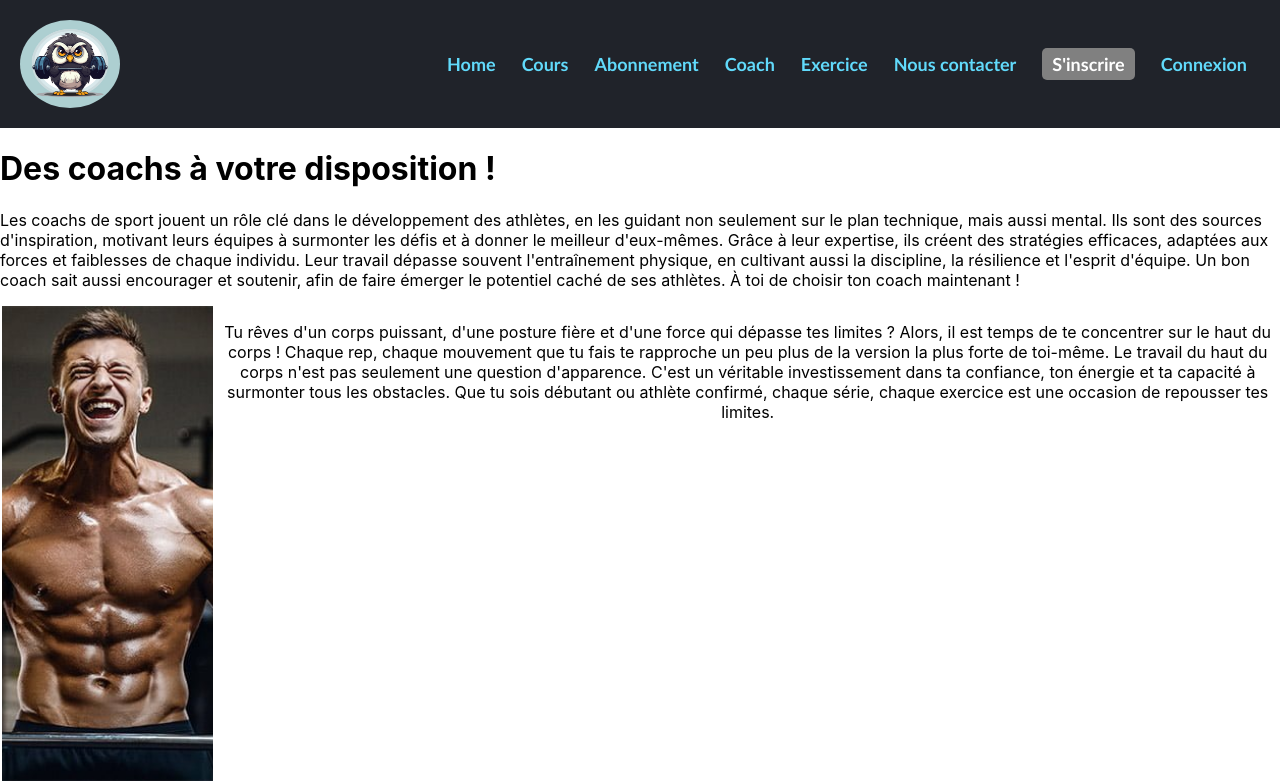
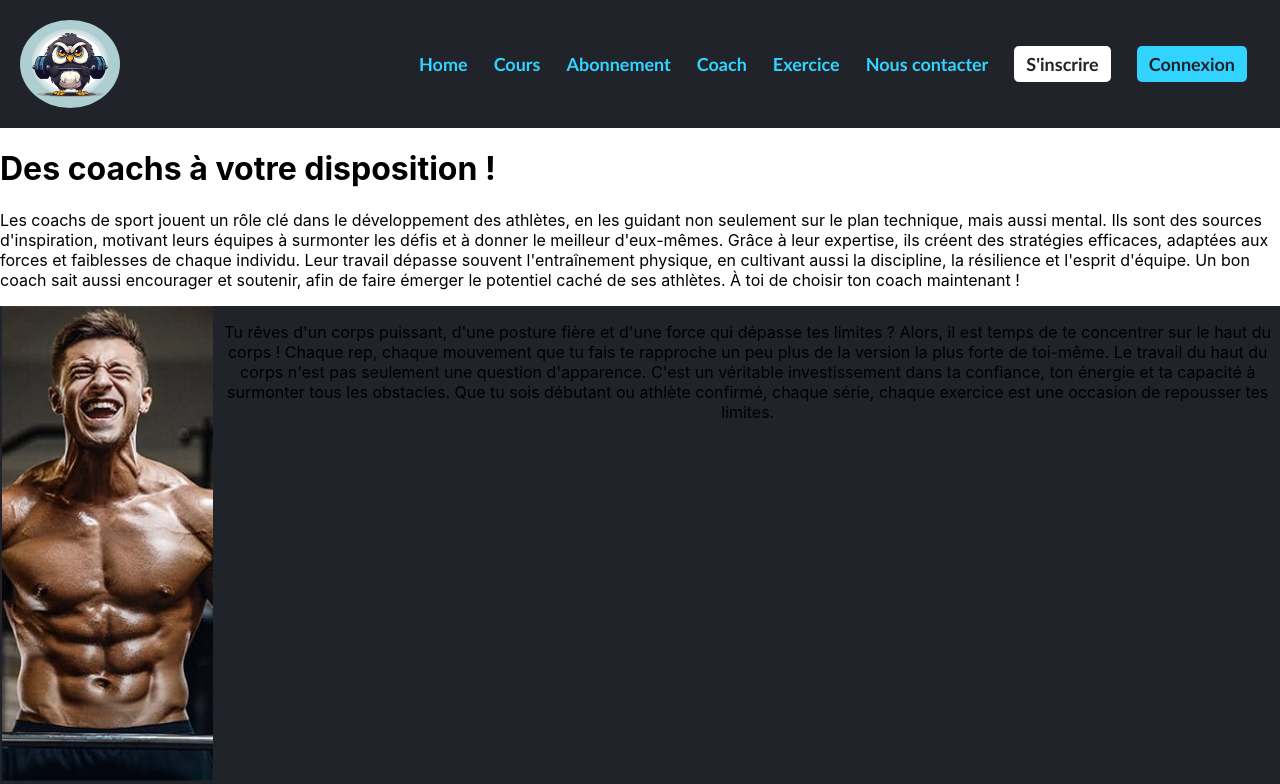
Before and after one commit to Mayalabeille95/Mon-App, a React (Create React App) app in the folder Mon-App/: page /Coach in a window 1280 px wide. Shown: the top 784 px of the page. Built offline with nearby package versions, Linux system fonts and the light colour scheme.

Commit message:
push quelques modifs

```diff
--- a/Mon-App/src/App.css
+++ b/Mon-App/src/App.css
@@ -38,12 +38,12 @@ header {
 header .logo {
   width: 100px; /* Définit la largeur du logo */
   height: 5.5em; /* Permet à la hauteur de s'ajuster automatiquement */
-  cursor: crosshair;
+  cursor: pointer;
   border-radius: 50%;
 }
 
 header nav a {
-  color: #61dafb; /* Définit la couleur des liens de navigation */
+  color: #32d3ff; /* Définit la couleur des liens de navigation */
   text-decoration: none; /* Supprime le soulignement des liens */
   margin: 0 13px; /* Ajoute une marge horizontale aux liens */
   font-weight: bold; /* Rend le texte des liens en gras */
@@ -58,28 +58,28 @@ header nav a:hover {
 }
 
 header nav .inscription {
-  background-color: gray; /* Définit la couleur de fond des boutons */
-  color: white; /* Définit la couleur du texte des boutons */
-  padding: 5px 10px; /* Ajoute un rembourrage interne aux boutons */
+  background-color: white; /* Définit la couleur de fond des boutons */
+  color: #20232a; /* Définit la couleur du texte des boutons */
+  padding: 7px 12px; /* Ajoute un rembourrage interne aux boutons */
   border-radius: 5px; /* Arrondit les coins des boutons */
   font-weight: bold; /* Rend le texte des boutons en gras */
 }
 
-header nav .Connexion {
-  background-color: #61dafb; /* Définit la couleur de fond des boutons */
+header nav .connexion {
+  background-color: #32d3ff; /* Définit la couleur de fond des boutons */
   color: #20232a; /* Définit la couleur du texte des boutons */
-  padding: 5px 10px; /* Ajoute un rembourrage interne aux boutons */
+  padding: 7px 12px; /* Ajoute un rembourrage interne aux boutons */
   border-radius: 5px; /* Arrondit les coins des boutons */
   font-weight: bold; /* Rend le texte des boutons en gras */
 }
 
 header nav .inscription:hover {
   color: black;
-  background-color: rgb(163, 181, 187);
+  background-color: rgb(248, 239, 72);
 }
-header nav .Connexion:hover {
-  background-color: #fff;
-  color: #20232a;
+header nav .connexion:hover {
+  background-color: rgb(248, 239, 72);
+  color: #20232a; /* Change la couleur du texte des boutons au survol */
 }
 /* -----------------LE  HEADER (fin)---------------*/
 
@@ -112,6 +112,7 @@ body {
   height: 500px;
   display: flex;
   justify-content: center;
+  background-color: #20232a;
 }
 
 .containerimg img {
@@ -154,8 +155,8 @@ body {
   display: flex;
   flex-wrap: wrap;
   justify-content: space-around;
-  padding: 2rem;
-  width: 90%;
+  padding: 2rem 0;
+  width: 100%;
 }
 
 /* Style des zones de texte pour chaque cours */
@@ -172,7 +173,7 @@ body {
 
 .zone-de-texte:hover {
   transform: translateY(-10px);
-  background-color: rgb(205, 225, 255);
+  background-color: rgb(92, 133, 194);
   transform: scale(1.1);
   color: white;
 }
--- a/Mon-App/src/Components/Connexion/LoginForm.jsx
+++ b/Mon-App/src/Components/Connexion/LoginForm.jsx
@@ -15,7 +15,10 @@ function LoginForm() {
 
     if (email === validEmail && password === validPassword) {
       console.log("Connexion réussie !");
-      navigate("/Mon-App/src/Pages/AdminStats.jsx");
+      // Ouvrir un nouvel onglet avec l'URL de la page AdminStats
+      window.open("/AdminStats", "_blank");
+      // Rafraîchir la page de connexion
+      window.location.reload();
     } else {
       console.log("Échec de la connexion : Identifiants incorrects.");
       alert("Adresse email ou mot de passe incorrect !");
@@ -67,13 +70,3 @@ function LoginForm() {
 }
 
 export default LoginForm;
-
-/*
-Le composant LoginForm gère le processus de connexion des utilisateurs.
-Il utilise des états React pour gérer les entrées du formulaire
-(email, mot de passe, "se souvenir de moi") et le hook useNavigate pour la redirection après connexion.
- Le formulaire inclut des champs pour l'email et le mot de passe, des liens pour l'inscription et la
-  récupération du mot de passe, ainsi qu'une option "se souvenir de moi".
-   La fonction handleSubmit vérifie les identifiants et redirige vers la page d'administration
-   en cas de succès, ou affiche une alerte en cas d'échec.
-*/
--- a/Mon-App/src/Components/Cours/CoursRaisons.jsx
+++ b/Mon-App/src/Components/Cours/CoursRaisons.jsx
@@ -60,7 +60,7 @@ function CoursRaisons() {
         </div>
         <div className="button-cours">
           <button
-            onClick={() => (window.location.href = "/src/Pages/Coach.jsx")}
+            onClick={() => (window.location.href = "/Coach")}
             type="button"
           >
             Prêt à passer à la vitesse supérieure ?<br />
```
